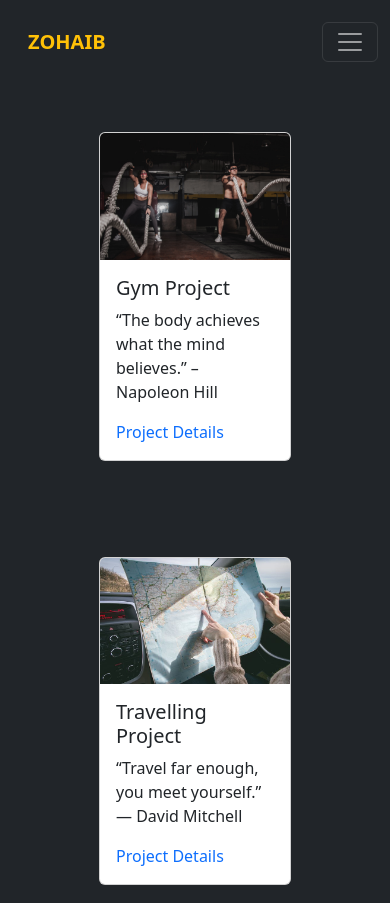
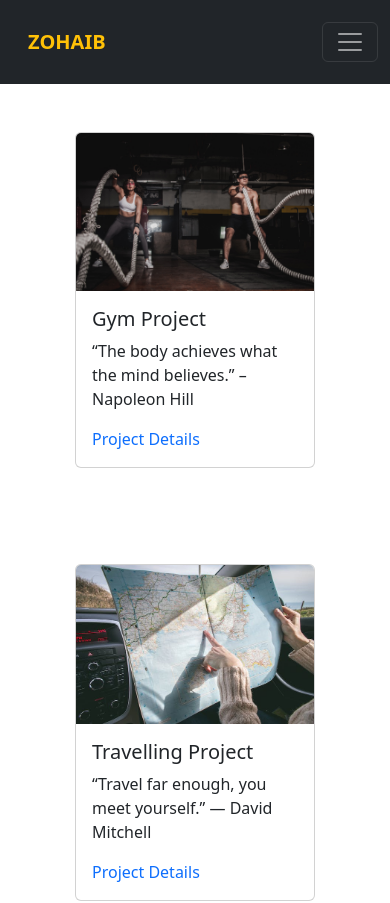
Before and after one commit to zohaib6262/my-portfolio-app, a React (Create React App) app: page /portfolio in a window 390 px wide. Shown: the top 903 px of the page. Built offline with nearby package versions, Linux system fonts and the light colour scheme.

Commit message:
changes in portfolio section

```diff
--- a/src/components/Portfolio/Portfolio.jsx
+++ b/src/components/Portfolio/Portfolio.jsx
@@ -14,12 +14,11 @@ import travellyImage from "../../assets/images/travellingImage.jpg";
 const Portfolio = () => {
   return (
     <Container
-      fluid
       className={`  ${
         styles.mainPortfolio
       } ${"d-flex justify-content-center "}`}
     >
-      <Row className="justify-content-ceter bg-dark">
+      <Row className="justify-content-ceter">
         <Col md={6} xxl={4} xl={4} lg={4} sm={12} className="py-5 px-4">
           <Card className={styles.card}>
             <Card.Img variant="top" src={gymImage} />
--- a/src/components/Portfolio/Portfolio.module.css
+++ b/src/components/Portfolio/Portfolio.module.css
@@ -19,7 +19,7 @@ img {
 
 @media only screen and (max-width: 778px) {
   .card {
-    width: 12rem;
+    width: 15rem;
     margin: auto;
   }
 }/*# sourceMappingURL=Portfolio.module.css.map */
--- a/src/components/Portfolio/Portfolio.module.scss
+++ b/src/components/Portfolio/Portfolio.module.scss
@@ -15,7 +15,7 @@ img {
 }
 @media only screen and (max-width: 778px) {
   .card {
-    width: 12rem;
+    width: 15rem;
     margin: auto;
   }
 }
```
